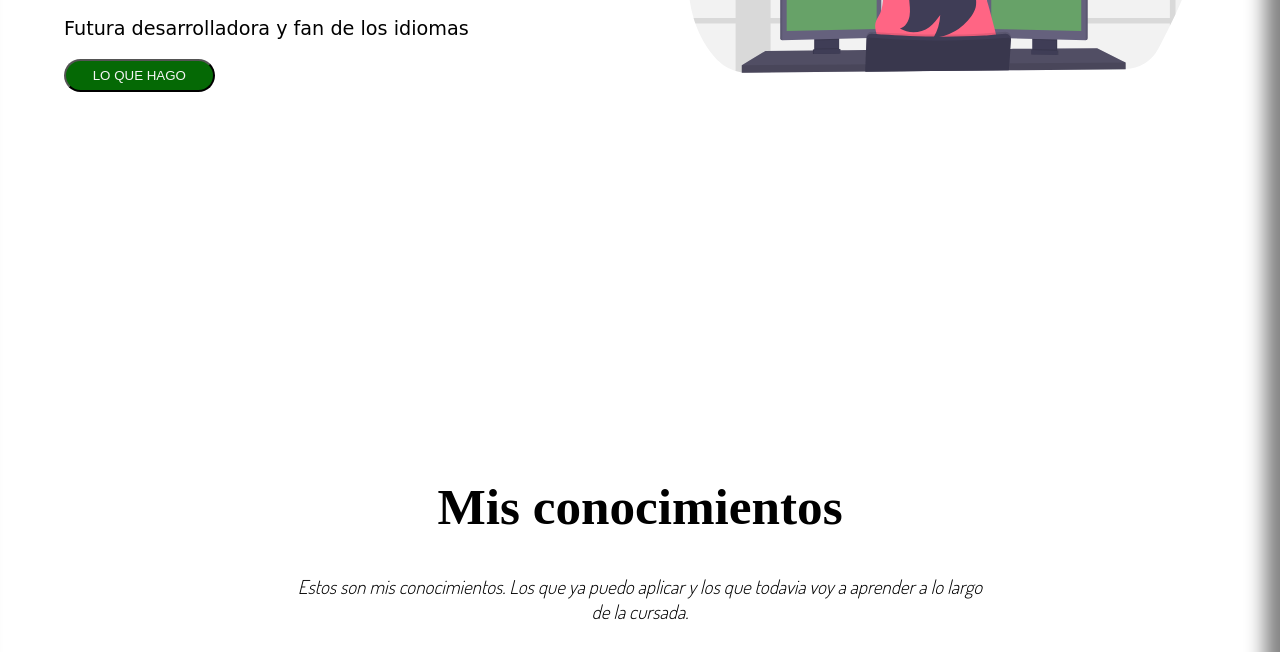
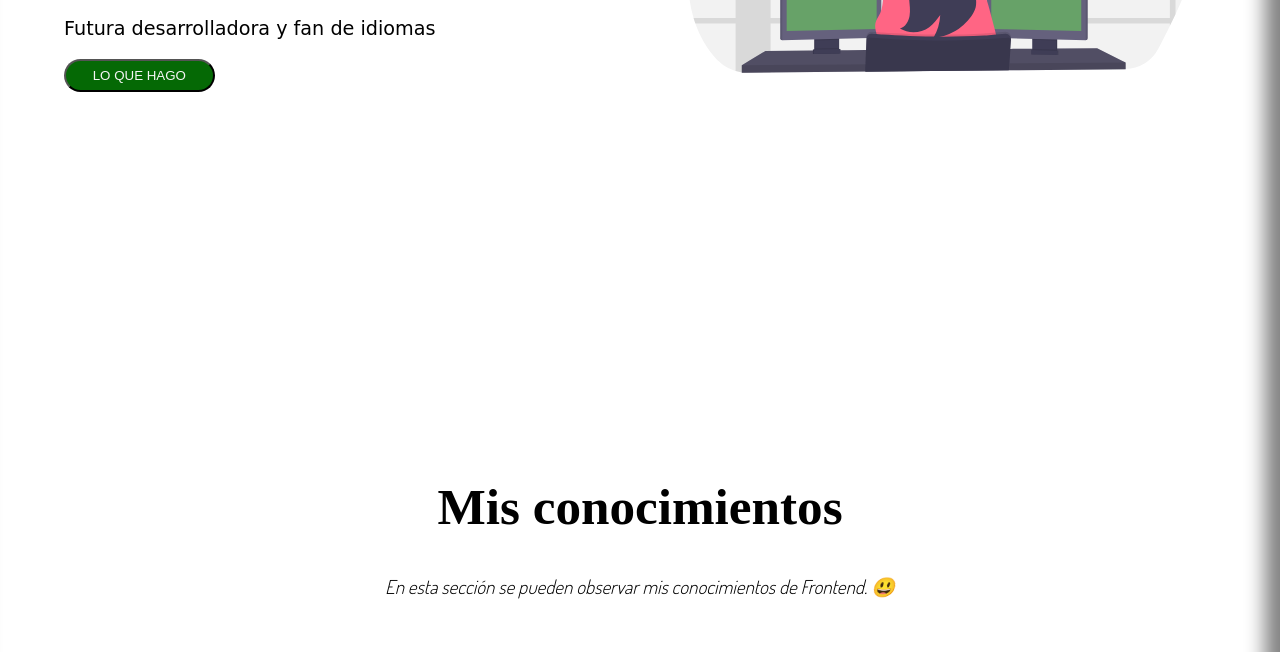
Before and after one commit to mirakerim94/proyecto-portafolio, a plain HTML site: page index.html in a window 1280 px wide. Shown: the part 448-1100 px from the top of the page. Drawn offline with nearby package versions, Linux system fonts and the light colour scheme; a web font is replaced by a local one.

Commit message:
agregando las ultimas modificaciones

```diff
--- a/index.html
+++ b/index.html
@@ -8,6 +8,7 @@
             <meta name="portfolio" content="La página de Mira Kerimkulova">
             <link href="style.css" rel="stylesheet">
             <link rel="stylesheet" href="https://use.fontawesome.com/releases/v5.6.3/css/all.css" integrity="sha384-UHRtZLI+pbxtHCWp1t77Bi1L4ZtiqrqD80Kn4Z8NTSRyMA2Fd33n5dQ8lWUE00s/" crossorigin="anonymous">
+            <!--Los estilos de fuente-->
             <link href="https://fonts.googleapis.com/css2?family=Oswald&display=swap" rel="stylesheet">
             <link href="https://fonts.googleapis.com/css2?family=Dancing+Script:wght@700&display=swap" rel="stylesheet">
             <link href="https://fonts.googleapis.com/css2?family=Dosis:wght@300&display=swap" rel="stylesheet">
@@ -40,7 +41,7 @@
                         <!--Dos cajas hijos-->
                         <div class="hola">
                             <h1><span class="h1">¡Hola! Soy</span><br><span class="mira"> Mira Kerimkulova</span></h1>
-                            <p class="mira-p">Futura desarrolladora y fan de los idiomas</p>
+                            <p class="mira-p">Futura desarrolladora y fan de idiomas</p>
                             <button class="loquehago"><a href="#proyectos" class="hago-a">Lo que hago</a></button>
                         </div>
                         <div class="developer">
@@ -57,7 +58,7 @@
                     <!--un div con cabezal y p-->
                     <div class="head">
                         <h2 class="thesame-h2">Mis conocimientos</h2>
-                        <p class="proyectos-p">Estos son mis conocimientos. Los que ya puedo aplicar y los que todavia voy a aprender a lo largo de la cursada.</p>
+                        <p class="proyectos-p">En esta sección se pueden observar mis conocimientos de Frontend. &#128515;</p>
                     </div>
                     <!--doy un div con la caja contenedora-->
                     <div class="main-cajitas">
@@ -182,7 +183,7 @@
                         <div class="h2-form">
                         <h2 class="font">Contactame</h2>
                         </div>
-                        <p class="font-p">Contactame en cualquiera de estos redes sociales!</p>
+                        <p class="font-p">Contactame en cualquiera de estas redes sociales!</p>
                         <ul class="ul-form">
                             <li class="form-li"><a href="https://www.linkedin.com/in/mira-kerimkulova-b9883a21b/?locale=es_ES" class="form-a"><i class="fab fa-linkedin icon"></i> Mira Kerimkulova</a></li>
                             <li class="form-li"><a href="https://www.instagram.com/maximira8/" class="form-a"><i class="fab fa-instagram icon"></i> @maximira8</a></li>
```
